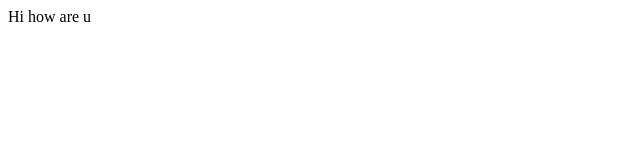
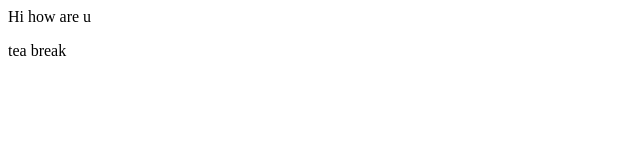
Before and after one commit to Nithin185/LocalRepo, a plain HTML site: page index.html in a window 1280 px wide. Shown: the full height of the page, 0-640 px from the left. Drawn offline with Linux system fonts and the light colour scheme.

Commit message:
new feature

```diff
--- a/index.html
+++ b/index.html
@@ -1 +1,2 @@
 <p>Hi how are u</p>
+<p>tea break</p>
```
